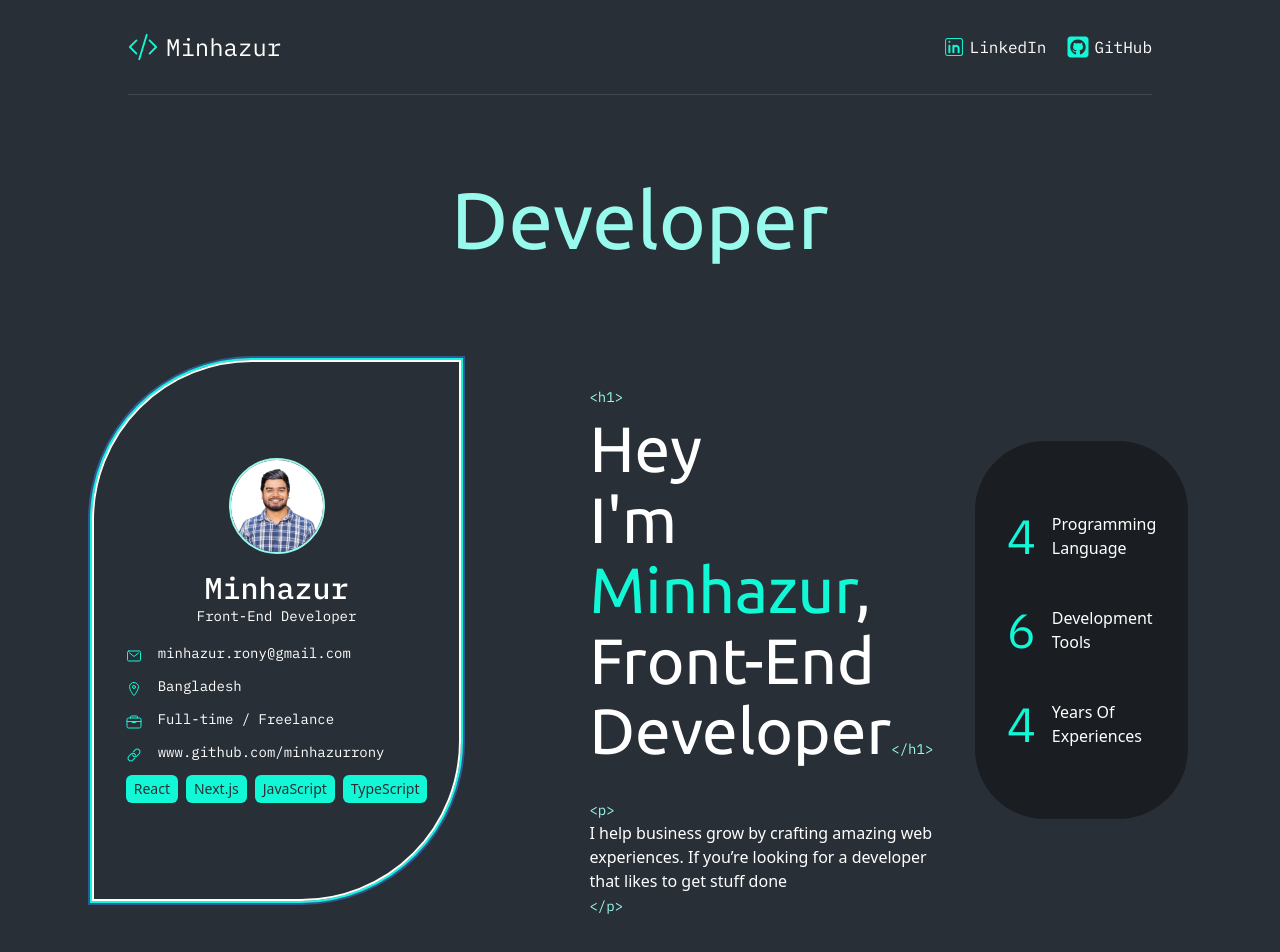
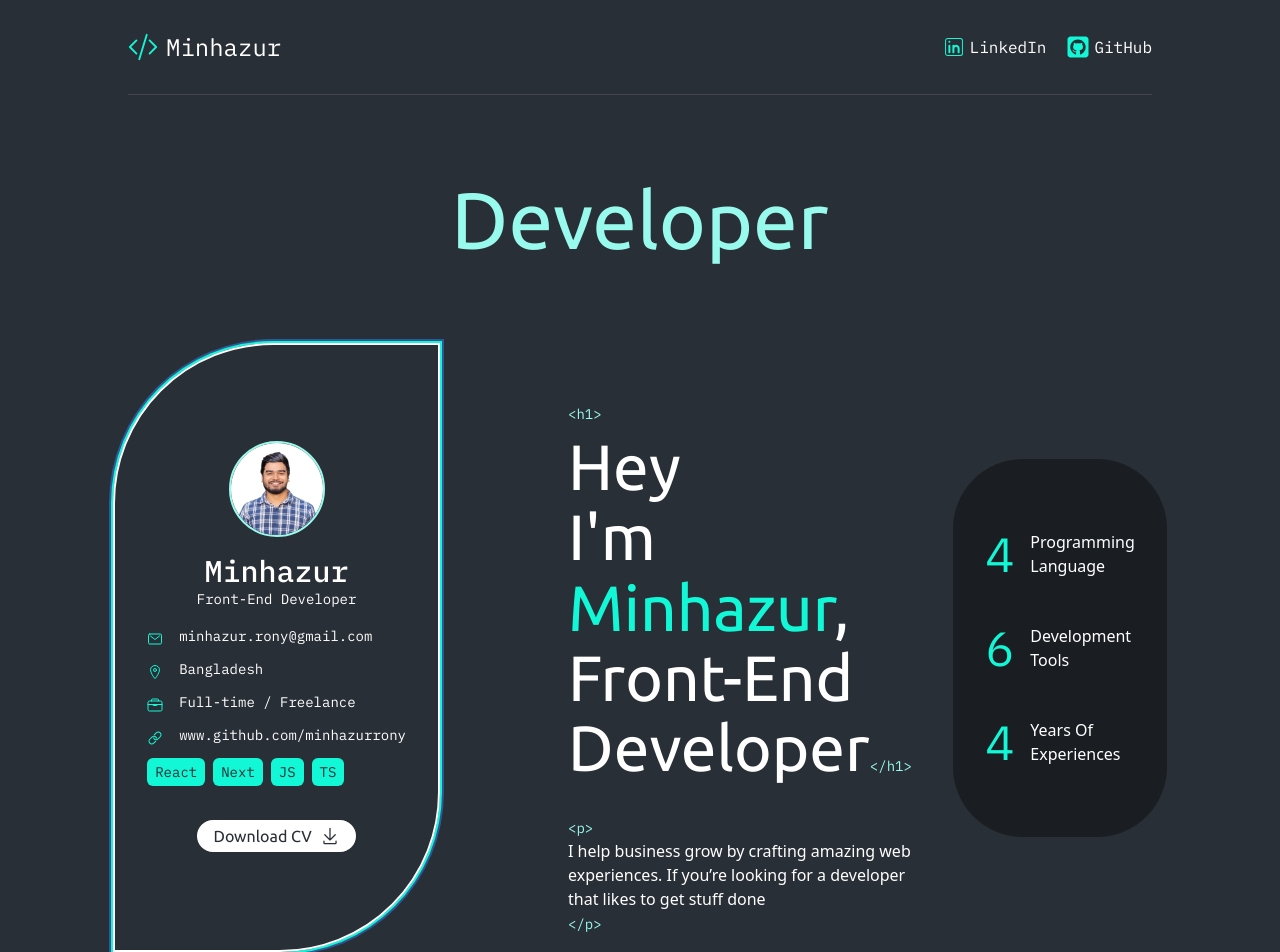
Before and after one commit to minhazurrony/portfolio, a Next.js app: page / in a window 1280 px wide. Shown: the top 952 px of the page. Built offline with nearby package versions, Linux system fonts and the light colour scheme.

Commit message:
feat: add cv download button

```diff
--- a/app/components/Hero.tsx
+++ b/app/components/Hero.tsx
@@ -7,6 +7,7 @@ import {
   IoBriefcaseOutline,
 } from "react-icons/io5";
 import { IoIosLink } from "react-icons/io";
+import { GoDownload } from "react-icons/go";
 
 function Hero() {
   return (
@@ -54,19 +55,27 @@ function Hero() {
                 </p>
               </div>
               <div className="flex space-x-2">
-                <p className="text-bg-one bg-brand-one rounded-md px-2 text-[14px] leading-[2]">
+                <p className="text-bg-one bg-brand-one font-ibm-plex-mono rounded-md px-2 text-[14px] leading-[2]">
                   React
                 </p>
-                <p className="text-bg-one bg-brand-one rounded-md px-2 text-[14px] leading-[2]">
-                  Next.js
+                <p className="text-bg-one bg-brand-one font-ibm-plex-mono rounded-md px-2 text-[14px] leading-[2]">
+                  Next
                 </p>
-                <p className="text-bg-one bg-brand-one rounded-md px-2 text-[14px] leading-[2]">
-                  JavaScript
+                <p className="text-bg-one bg-brand-one font-ibm-plex-mono rounded-md px-2 text-[14px] leading-[2]">
+                  JS
                 </p>
-                <p className="text-bg-one bg-brand-one rounded-md px-2 text-[14px] leading-[2]">
-                  TypeScript
+                <p className="text-bg-one bg-brand-one font-ibm-plex-mono rounded-md px-2 text-[14px] leading-[2]">
+                  TS
                 </p>
               </div>
+            </div>
+            <div className="mt-8 flex justify-center">
+              <button className="font-ubuntu text-bg-one hover:text-bg-two hover:border-brand-one text-md flex items-center rounded-full border-2 bg-white px-4 py-1 duration-300 ease-in">
+                Download CV{" "}
+                <span className="pl-2">
+                  <GoDownload className="text-xl" />
+                </span>
+              </button>
             </div>
           </div>
           <div className="md:flex-nowrap flex flex-wrap items-center justify-center gap-10">
```
